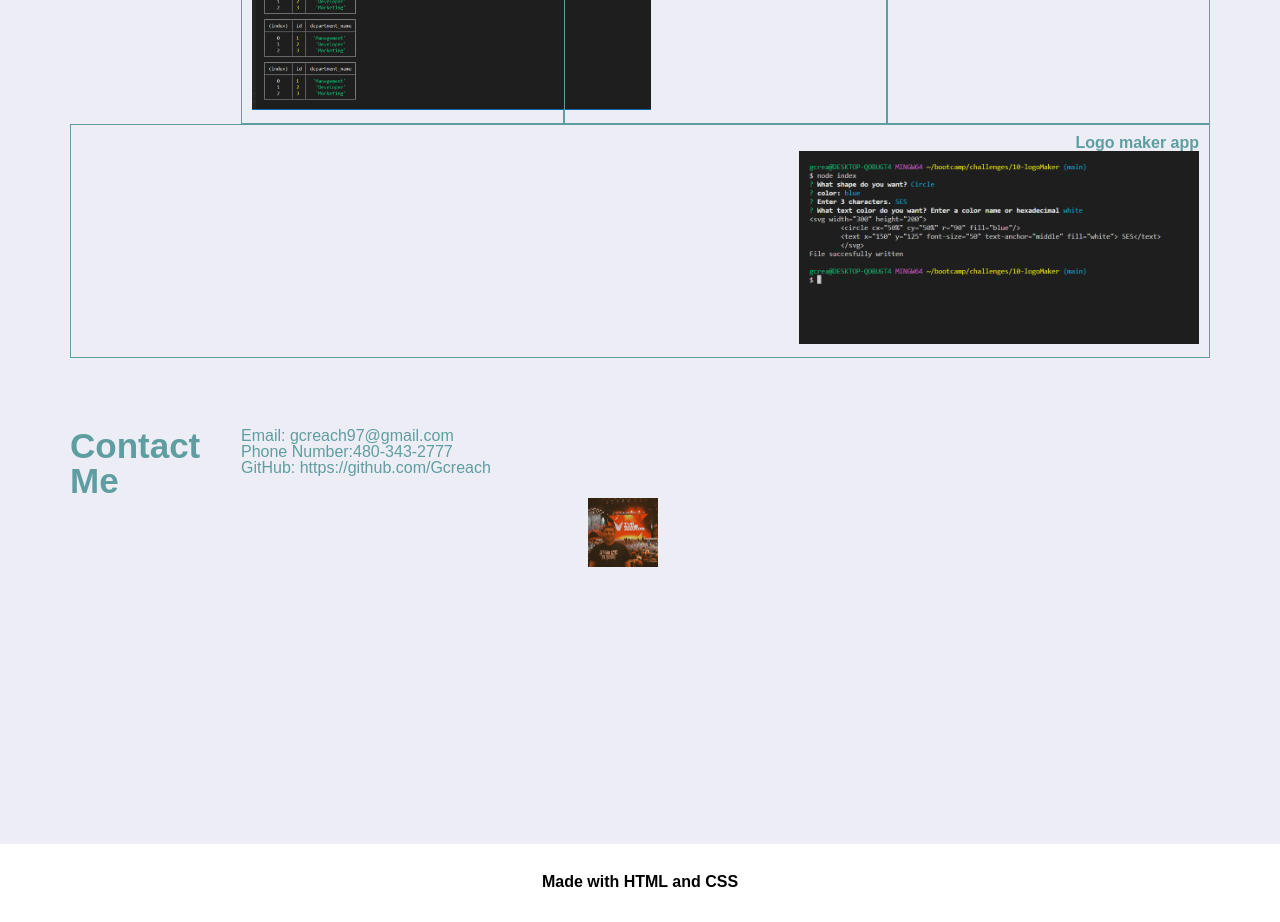
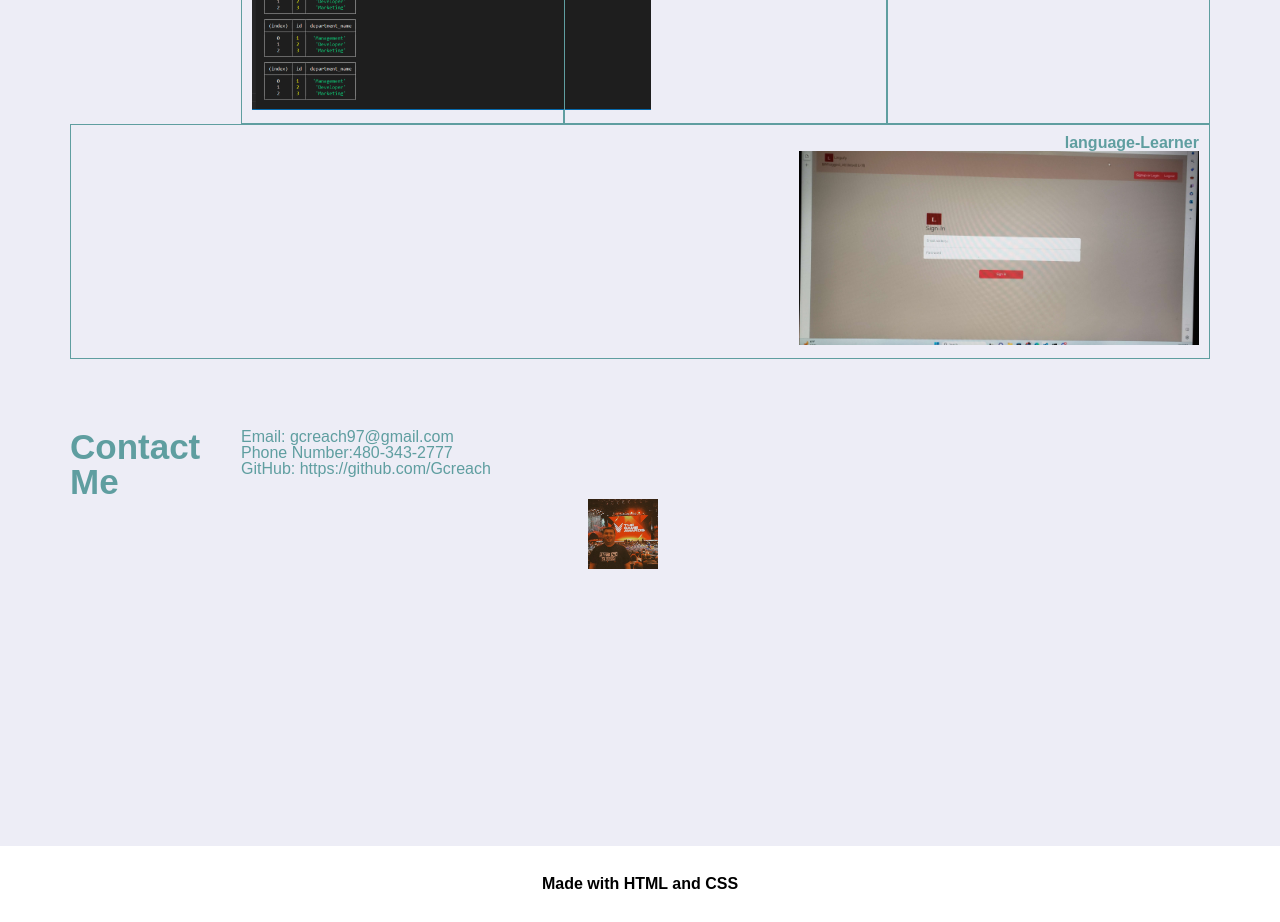
Before and after one commit to Gcreach/learnantino, a plain HTML site: page index.html in a window 1280 px wide. Shown: the part 1020-1942 px from the top of the page. Drawn offline with Linux system fonts and the light colour scheme.

Commit message:
Project upload

```diff
--- a/index.html
+++ b/index.html
@@ -13,7 +13,7 @@
         <ul>
             <h1>Grant Creach</h1>
             <li><a href="#about-me">About Me</a></li>
-            <li><a href="#Work">Work</a></li>
+            <li><a href="#work">Work</a></li>
             <li><a href="#contact-me">Contact Me</a></li>
         </ul>
         </div>
@@ -44,8 +44,8 @@
                 <a href="https://github.com/Gcreach/11-note-taker"><img src="./assets/images/notetaker.PNG" alt="note taker site"></a>
             </div>
             <div class="card">
-                <h3>Logo maker app</h3>
-                <a href="https://github.com/Gcreach/10-logoMaker"><img src="./assets/images/logomaker.PNG" alt="Logo maker terminal"></a>
+                <h3>language-Learner</h3>
+                <a href="https://github.com/Tzuzu/Language-Learner"><img src="./assets/images/20230716_224358.jpg" alt="Language-Learner site"></a>
             </div>
         </section>
         <section id="contact-me" class="tier">
```
Also changed, not shown: assets/images/20230716_224358.jpg (added).
